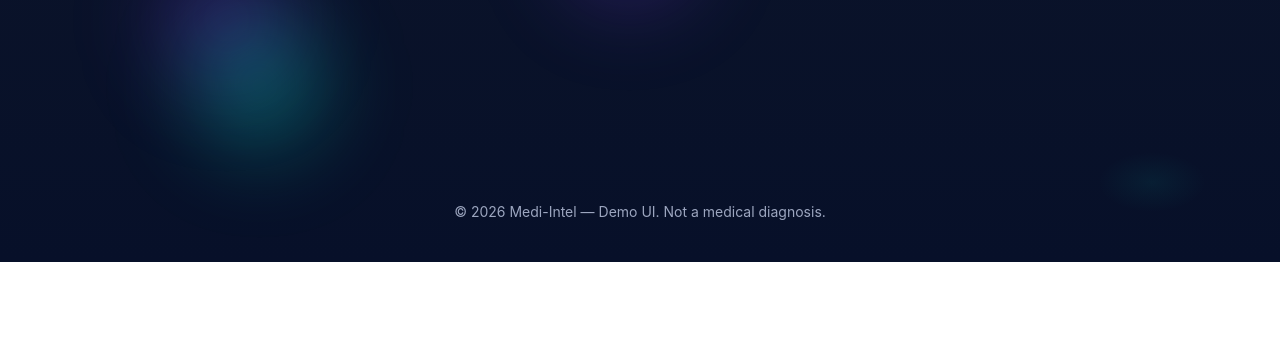
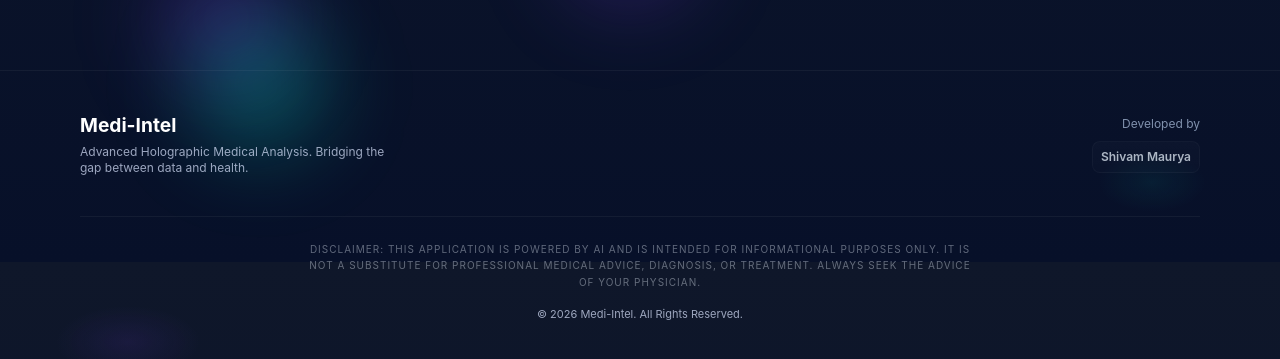
Before and after one commit to Shivam-dev30/medicalyantra, a Next.js app: page / in a window 1280 px wide. Shown: the part 538-897 px from the top of the page. Before the commit the page ends 800 px from the top, so only its background shows below. Built offline with nearby package versions, Linux system fonts and the light colour scheme; no server answers.

Commit message:
Update footer with professional design and developer label

```diff
--- a/components/Footer.js
+++ b/components/Footer.js
@@ -1,8 +1,33 @@
-export default function Footer(){
+export default function Footer() {
   return (
-    <footer className="mt-10">
-      <div className="container-hero text-center text-sm subtle py-6">
-        © {new Date().getFullYear()} Medi-Intel — Demo UI. Not a medical diagnosis.
+    <footer className="mt-20 border-t border-white/5">
+      <div className="container-hero py-12">
+        <div className="flex flex-col md:flex-row justify-between items-center gap-6">
+          <div className="text-left">
+            <div className="title-lg mb-1" style={{ fontSize: '1.2rem' }}>Medi-Intel</div>
+            <p className="subtle text-xs max-w-xs">
+              Advanced Holographic Medical Analysis. Bridging the gap between data and health.
+            </p>
+          </div>
+
+          <div className="text-center md:text-right">
+            <p className="kicker mb-2">Developed by</p>
+            <div className="hud inline-block font-semibold text-white">
+              Shivam Maurya
+            </div>
+          </div>
+        </div>
+
+        <div className="mt-10 pt-6 border-t border-white/5 text-center">
+          <p className="text-[10px] uppercase tracking-widest opacity-40 leading-relaxed max-w-2xl mx-auto">
+            Disclaimer: This application is powered by AI and is intended for informational purposes only.
+            It is not a substitute for professional medical advice, diagnosis, or treatment.
+            Always seek the advice of your physician.
+          </p>
+          <div className="mt-4 text-[11px] subtle">
+            © {new Date().getFullYear()} Medi-Intel. All Rights Reserved.
+          </div>
+        </div>
       </div>
     </footer>
   );
```
